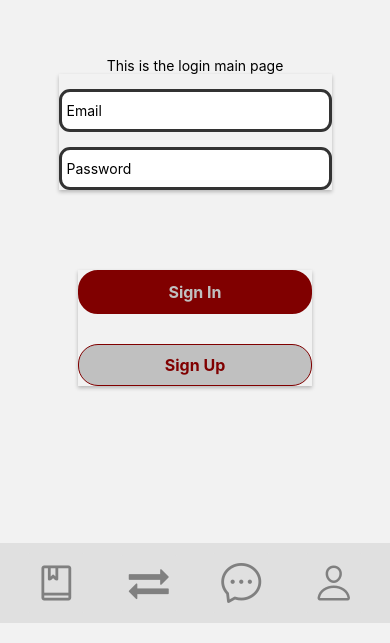
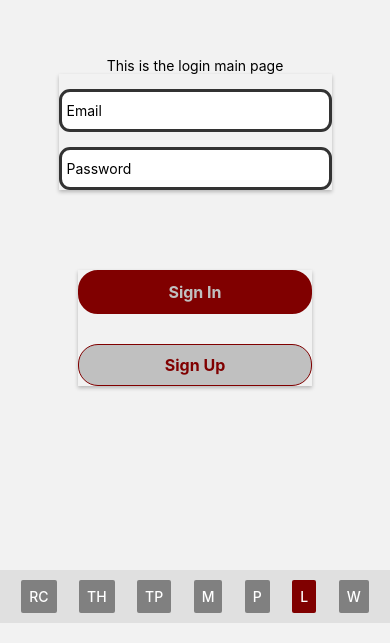
Before and after one commit to JoJos-Blue-Ocean/TheWorld, a React Native app: screen /Login in a window 390 px wide. Shown: the part 201-844 px from the top of the page. Built offline with nearby package versions, Linux system fonts and the light colour scheme.

Commit message:
please look at navigationpane before merging

```diff
--- a/client/src/components/NavigationPane.jsx
+++ b/client/src/components/NavigationPane.jsx
@@ -1,8 +1,6 @@
 import React, { useState } from 'react';
 import { useNavigation } from '@react-navigation/native';
 import { StyleSheet, View, Button } from 'react-native';
-import { AntDesign, FontAwesome, Ionicons } from '@expo/vector-icons';
-
 const styles = StyleSheet.create({
   container: {
     flex: 1,
@@ -13,7 +11,7 @@ const styles = StyleSheet.create({
     alignItems: 'center',
     backgroundColor: '#e0e0e0',
     padding: 10,
-    position: 'fixed',
+    position: 'absolute',
     bottom: 20,
     left: 0,
     right: 0,
@@ -22,39 +20,51 @@ const styles = StyleSheet.create({
     color: '#800000',
   },
 });
-
 export default function NavigationPane({ children }) {
   const navigation = useNavigation();
   const [activeButton, setActiveButton] = useState('Login');
-
   const handlePress = (button) => {
     setActiveButton(button);
     navigation.navigate(button);
   };
-
   return (
     <View style={styles.container}>
       {children}
       <View style={styles.navBar}>
         <Button
-          title={<AntDesign name="book" size={40} color={activeButton === 'RecordCatalog' ? '#800000' : '#808080'} />}
+          title="RC"
           onPress={() => handlePress('RecordCatalog')}
-          color="#e0e0e0"
+          color={activeButton === 'RecordCatalog' ? '#800000' : '#808080'}
         />
         <Button
-          title={<FontAwesome name="exchange" size={40} color={activeButton === 'TradingHistory' ? '#800000' : '#808080'} />}
+          title="TH"
           onPress={() => handlePress('TradingHistory')}
-          color="#e0e0e0"
+          color={activeButton === 'TradingHistory' ? '#800000' : '#808080'}
         />
         <Button
-          title={<AntDesign name="message1" size={40} color={activeButton === 'Messages' ? '#800000' : '#808080'} />}
-          onPress={() => handlePress('Messages')}
-          color="#e0e0e0"
+          title="TP"
+          onPress={() => handlePress('TradingPlatform')}
+          color={activeButton === 'TradingPlatform' ? '#800000' : '#808080'}
         />
         <Button
-          title={<Ionicons name="person-outline" size={40} color={activeButton === 'Profile' ? '#800000' : '#808080'} />}
+          title="M"
+          onPress={() => handlePress('Messages')}
+          color={activeButton === 'Messages' ? '#800000' : '#808080'}
+        />
+        <Button
+          title="P"
           onPress={() => handlePress('Profile')}
-          color="#e0e0e0"
+          color={activeButton === 'Profile' ? '#800000' : '#808080'}
+        />
+        <Button
+          title="L"
+          onPress={() => handlePress('Login')}
+          color={activeButton === 'Login' ? '#800000' : '#808080'}
+        />
+        <Button
+          title="W"
+          onPress={() => handlePress('WishList')}
+          color={activeButton === 'WishList' ? '#800000' : '#808080'}
         />
       </View>
     </View>
```
